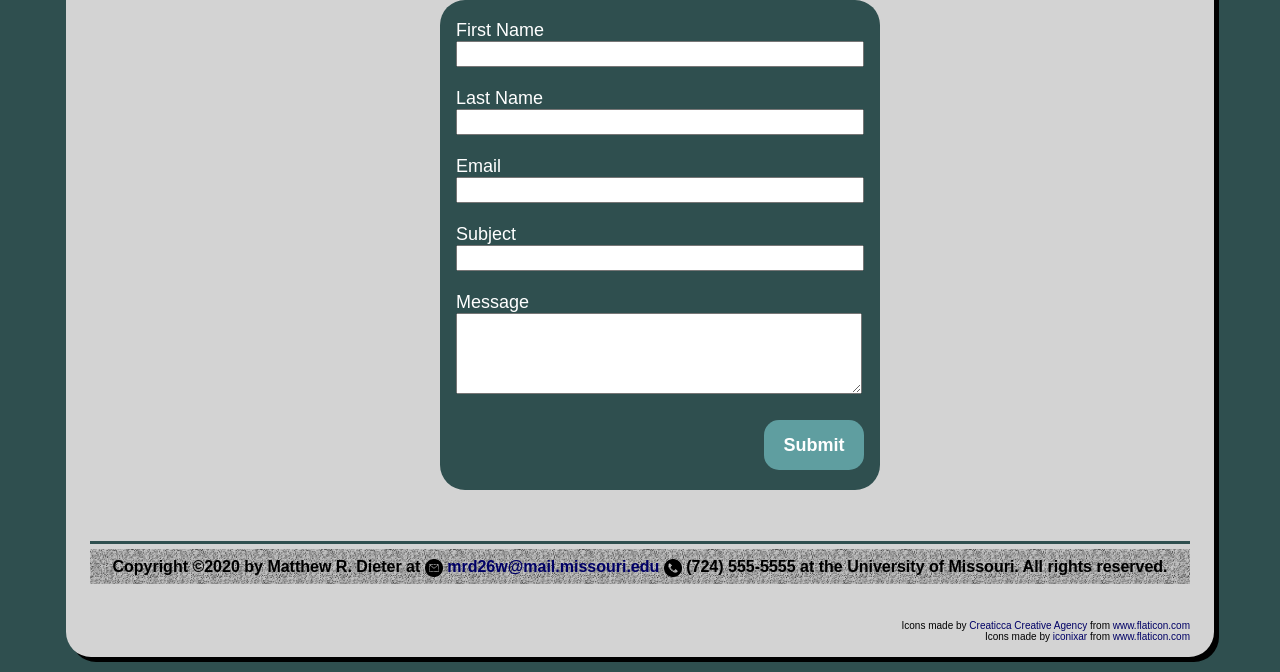
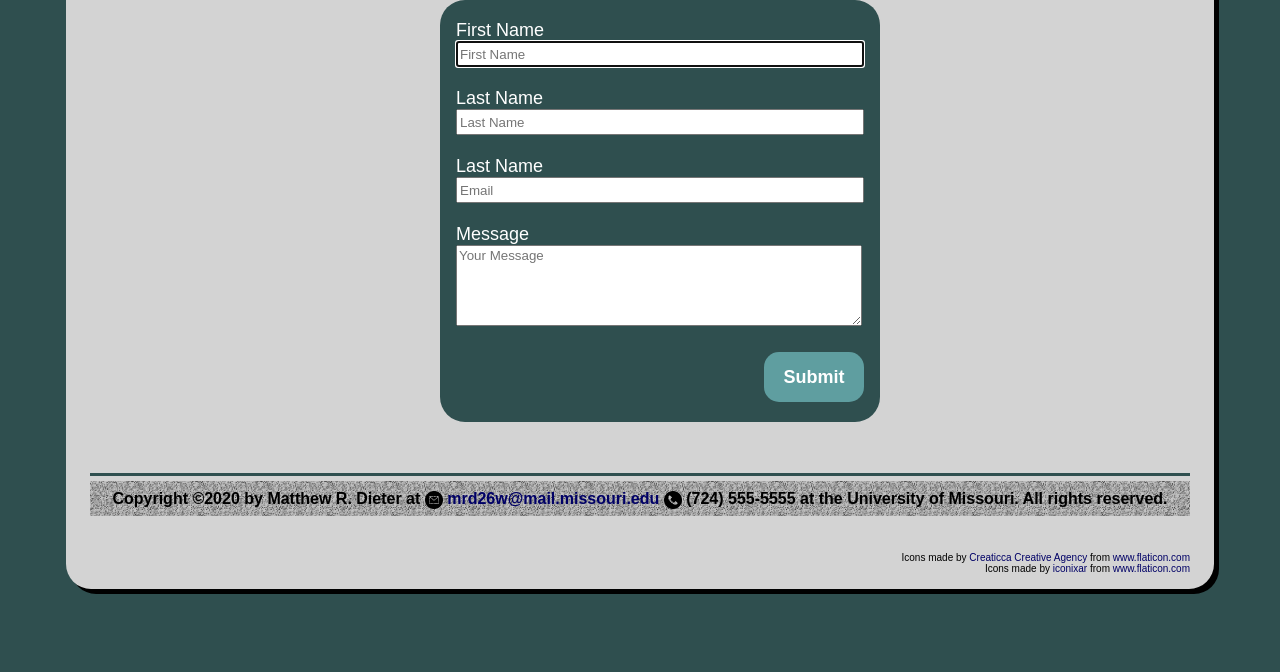
Before and after one commit to mdieter73/mdieter73.github.io, a plain HTML site: page islt_7310/contact.html in a window 1280 px wide. Shown: the part 270-942 px from the top of the page. After the commit the page ends 874 px from the top, so only its background shows below. Drawn offline with Linux system fonts and the light colour scheme.

Commit message:
Add files via upload

```diff
--- a/islt_7310/contact.html
+++ b/islt_7310/contact.html
@@ -39,11 +39,10 @@ Tested:  April 25, 2020; Passed on Firefox and Chrome browsers.
       align-items: center;}
 
 
-    #fname {width: 400px; height: 20px;}
-    #lname {width: 400px; height: 20px;}
-    #email {width: 400px; height: 20px;}
-    #subj {width: 400px; height: 20px;}
-    #subject {width: 400px;height: 75px;}
+    #fname {width: 400px; height: 20px; font-family:"arial";}
+    #lname {width: 400px; height: 20px; font-family: "arial"}
+    #email {width: 400px; height: 20px; font-family: "arial"}
+    #message {width: 400px;height: 75px; resize:vertical; font-family: "arial"}
 
 
     #button {background-color: cadetblue;
@@ -77,7 +76,7 @@ Tested:  April 25, 2020; Passed on Firefox and Chrome browsers.
     <ul>
         <li> <a href="index.html">Home</a></li>
         <li> <a href="resume.html">Resume</a></li>
-        <li> <a href="accomplishments.html">Accomplishments</a></li>
+        <li> <a href="accomplishments.html">Education</a></li>
         <li> <a href="experience.html">Experience</a>
                 <ul id="mobiledrop">
                     <li id="first"><a href="experience.html#adjunct">Professor</a></li>
@@ -101,29 +100,24 @@ Tested:  April 25, 2020; Passed on Firefox and Chrome browsers.
  <h3>Contact Me</h3>
 
 <div class="container">
-    <form action=>
+    <form action= "mailto:mrd26w@mail.missouri.edu" subject= "Professional Website Contact" method="post" enctype="text/plain">
 
     <label for="fname">First Name</label>
-    <input type="text" id="fname" name="firstname">
+    <input type="text" id="fname" name="firstname" autofocus placeholder="First Name" required>
 <br>
 <br>
     <label for="lname">Last Name</label>
-    <input type="text" id="lname" name="lastname">
+    <input type="text" id="lname" name="lastname" placeholder="Last Name" required>
+<br>
+ <br>
+    <label for="email">Last Name</label>
+    <input type="email" id="email" name="email" placeholder="Email" required>
 <br>
 <br>
-    <label for="email">Email</label>
-    <input type="text" id="email" name="email">
-<br>
- <br>
-    <label for="subject">Subject</label>
-    <input type="text" id="subj" name="subject">
-<br>
- <br>
-   <label for="subject">Message</label>
-    <textarea id="subject" name="subject"></textarea>
+   <label for="message">Message</label>
+   <textarea type="text" id="message" name="message" placeholder="Your Message" required></textarea>
 <br>
 <br>
-
     <input type="submit" id="button" value="Submit">
 
   </form>
```
